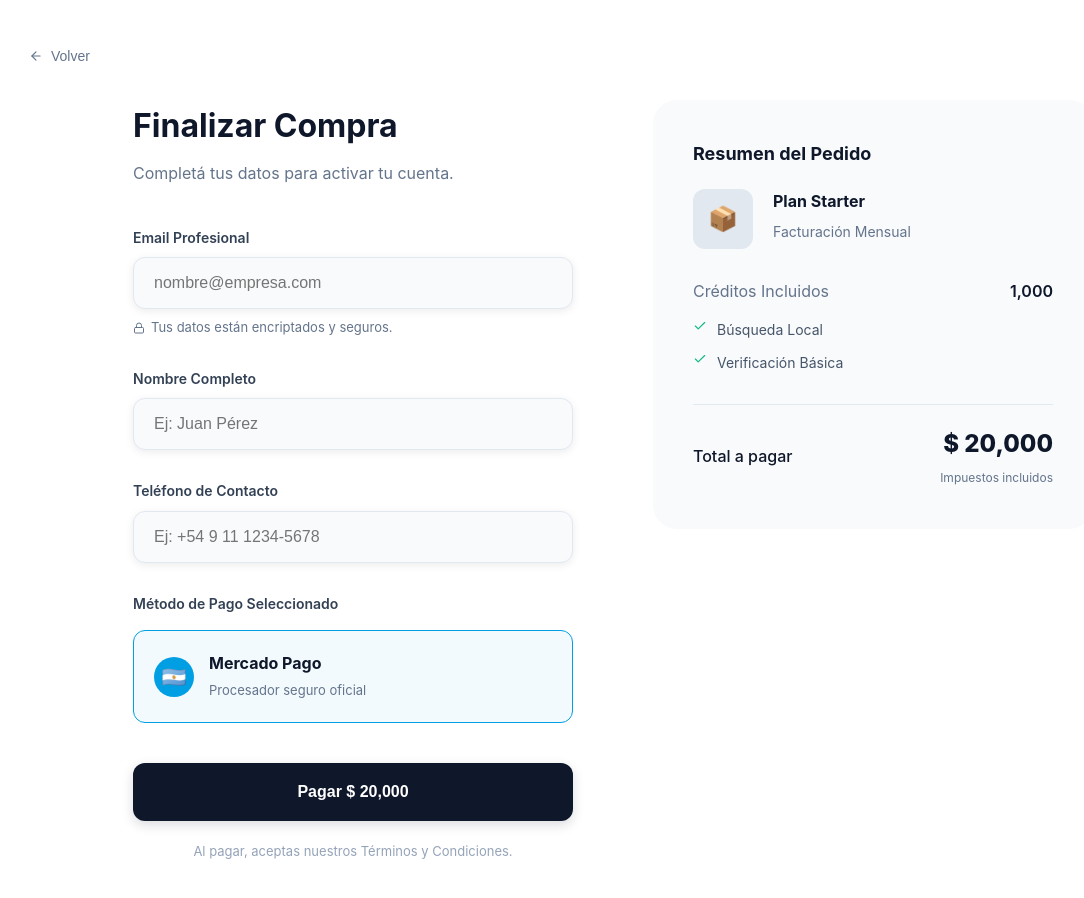
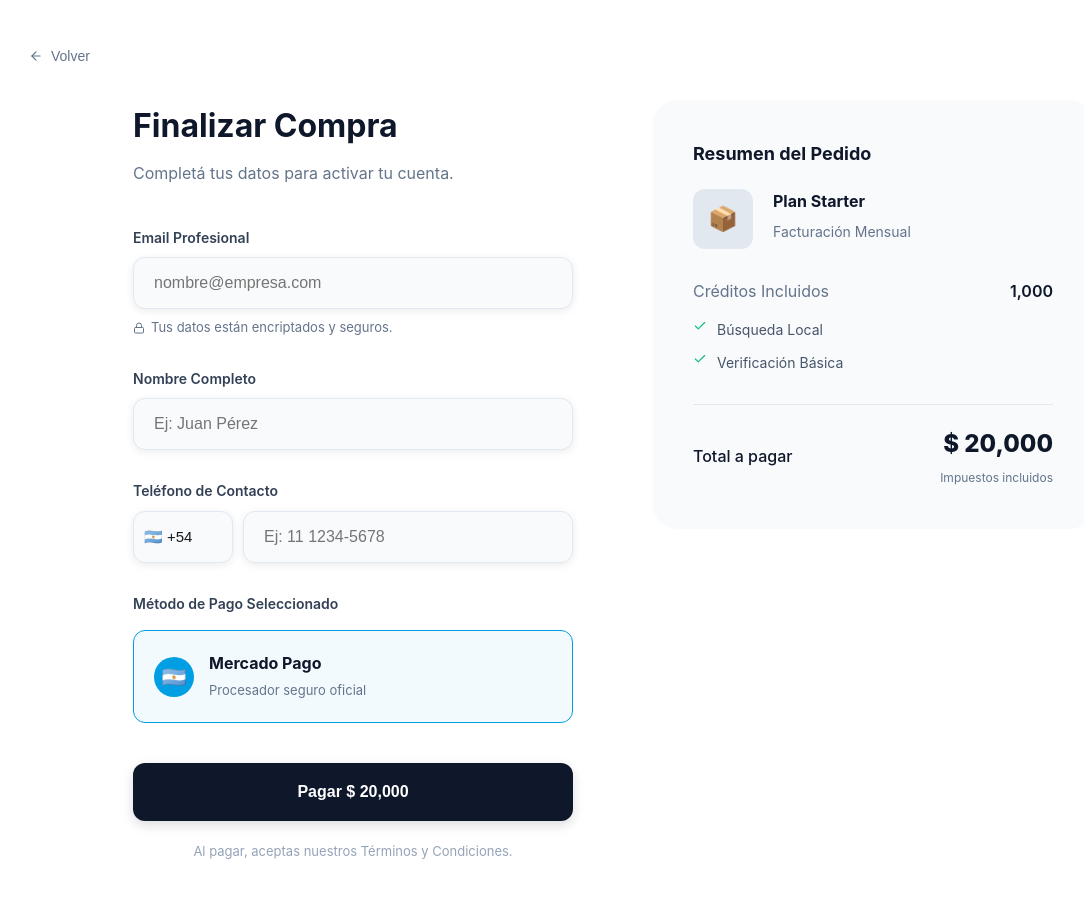
Before and after one commit to ivolevy/b2b-client-acquisition-system, a React (Vite) app in the folder frontend/: page /checkout in a window 1280 px wide. Shown: the top 898 px of the page, without its empty margins (27-1111 px from the left). Built offline with nearby package versions, Linux system fonts and the light colour scheme; no server answers.

Commit message:
payment backend

```diff
--- a/frontend/src/components/CheckoutPage.jsx
+++ b/frontend/src/components/CheckoutPage.jsx
@@ -14,6 +14,7 @@ const CheckoutPage = () => {
   const [email, setEmail] = useState('');
   const [name, setName] = useState('');
   const [phone, setPhone] = useState('');
+  const [countryCode, setCountryCode] = useState('+54');
   const [loading, setLoading] = useState(false);
   const [user, setUser] = useState(null);
 
@@ -91,7 +92,7 @@ const CheckoutPage = () => {
           user_id: user?.id || 'anonymous',
           email: email,
           name: name,
-          phone: phone,
+          phone: `${countryCode} ${phone}`,
           amount: finalPrice,
           description: `Suscripción B2B - ${selectedPlan.name}`
         })
@@ -195,13 +196,37 @@ const CheckoutPage = () => {
             <label style={{ display: 'block', fontSize: '14px', fontWeight: '600', marginBottom: '8px', color: '#334155' }}>
               Teléfono de Contacto
             </label>
+            <div style={{ display: 'flex', gap: '10px' }}>
+              <select
+                value={countryCode}
+                onChange={(e) => setCountryCode(e.target.value)}
+                style={{
+                  width: '100px',
+                  padding: '16px 10px',
+                  borderRadius: '12px',
+                  border: '1px solid #e2e8f0',
+                  fontSize: '15px',
+                  background: '#f8fafc',
+                  outline: 'none',
+                  cursor: 'pointer'
+                }}
+              >
+                <option value="+54">🇦🇷 +54</option>
+                <option value="+55">🇧🇷 +55</option>
+                <option value="+56">🇨🇱 +56</option>
+                <option value="+57">🇨🇴 +57</option>
+                <option value="+598">🇺🇾 +598</option>
+                <option value="+52">🇲🇽 +52</option>
+                <option value="+1">🇺🇸 +1</option>
+                <option value="+34">🇪🇸 +34</option>
+              </select>
               <input
                 type="tel"
-              placeholder="Ej: +54 9 11 1234-5678"
+                placeholder="Ej: 11 1234-5678"
                 value={phone}
                 onChange={(e) => setPhone(e.target.value)}
                 style={{
-                width: '100%',
+                  flex: 1,
                   padding: '16px 20px',
                   borderRadius: '12px',
                   border: '1px solid #e2e8f0',
@@ -211,6 +236,7 @@ const CheckoutPage = () => {
                   transition: 'border-color 0.2s'
                 }}
               />
+            </div>
           </div>
 
           {/* Payment Method Display (Locked based on logic) */}
```
Also changed, not shown: 1 other file (tests, documents, lock files or other folders). Lines whose indentation alone changed are shown as unchanged.
